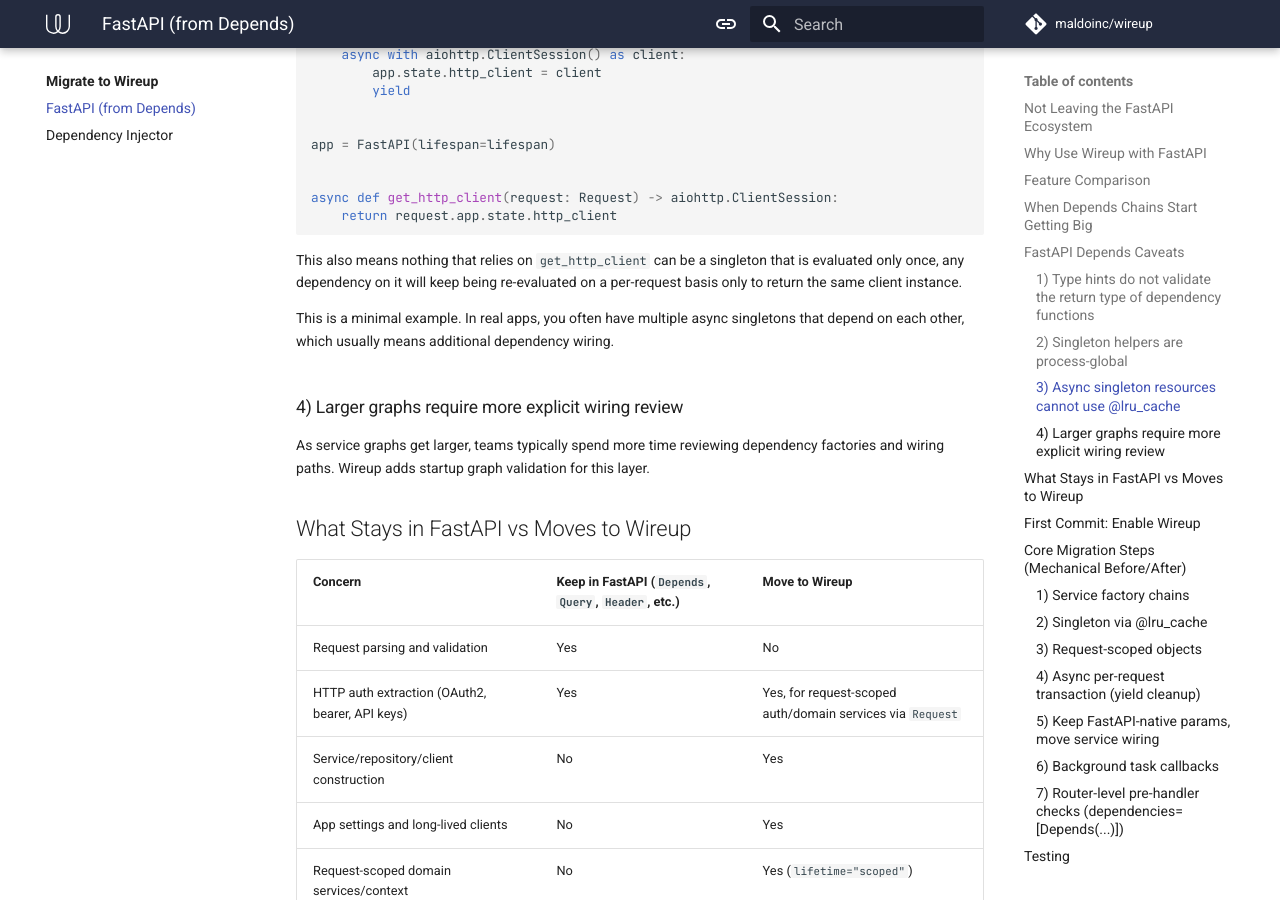
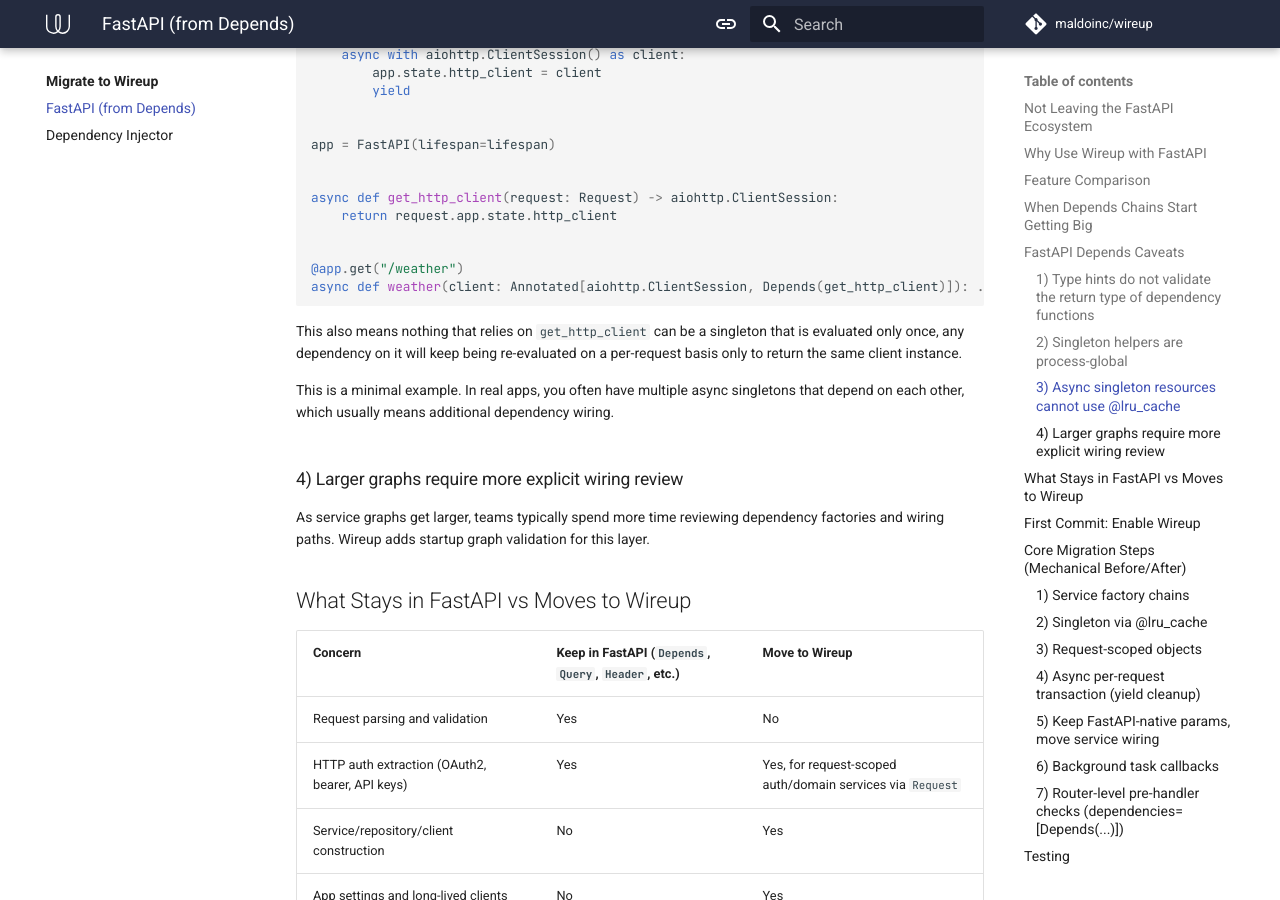
Before and after one commit to maldoinc/wireup, an MkDocs documentation site: the page built from docs/pages/migrate_to_wireup/fastapi_depends.md, in a window 1280 px wide and 900 px high, scrolled down 3668 px. Built offline with MkDocs 1.6.1 and Material for MkDocs 9.7.7, drawn with Linux system fonts in a browser that asks for light colours; comment, search, counter and statistics services are not loaded; the version menu is left out.

Commit message:
Update example

````diff
--- a/docs/pages/migrate_to_wireup/fastapi_depends.md
+++ b/docs/pages/migrate_to_wireup/fastapi_depends.md
@@ -222,6 +222,10 @@ returned object is mutable and the cache is not reset.
 
     async def get_http_client(request: Request) -> aiohttp.ClientSession:
         return request.app.state.http_client
+
+
+    @app.get("/weather")
+    async def weather(client: Annotated[aiohttp.ClientSession, Depends(get_http_client)]): ...
     ```
 
     This also means nothing that relies on `get_http_client` can be a singleton that is evaluated only once, any dependency
````
